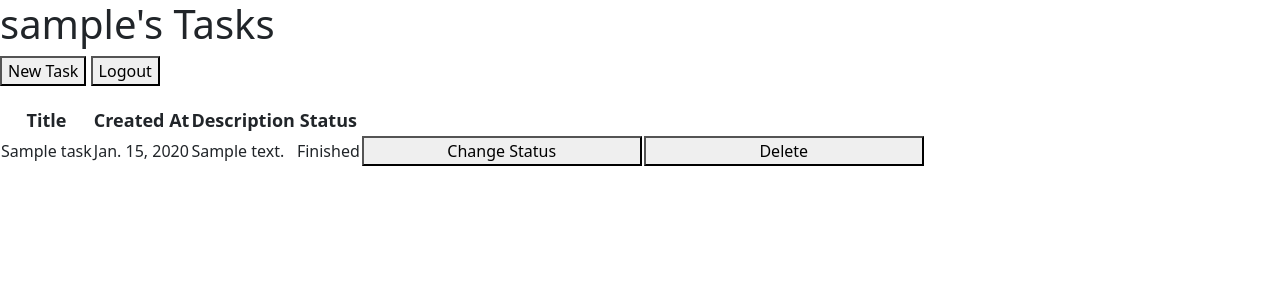
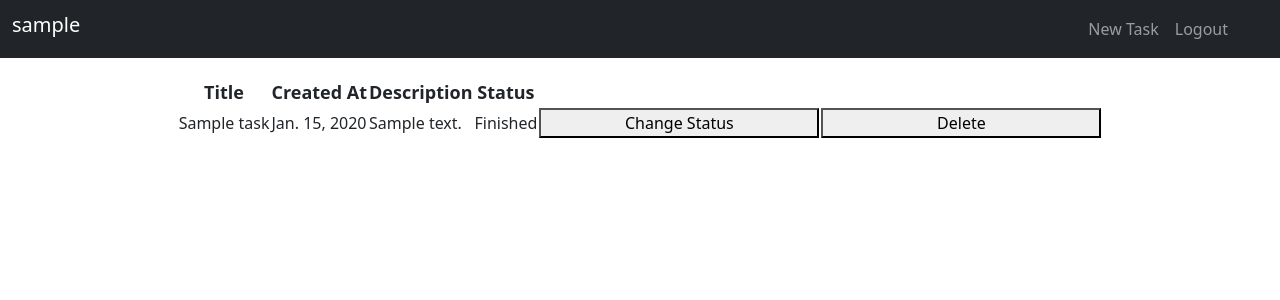
Before and after one commit to nayyara-airlangga/pbp-assignment, a Django app: page /todolist/ in a window 1280 px wide. Shown: the top 300 px of the page. Run offline with Django 4.2, Linux system fonts and the light colour scheme; a user stored in the database is signed in; tables that the repository leaves empty hold one stand-in row (values such as "Sample post").

Commit message:
Add navbar for todolist page

```diff
--- a/static/css/styles.css
+++ b/static/css/styles.css
@@ -1,3 +1,5 @@
+/* Base */
+
 .base {
   width: 100%;
   height: 100%;
@@ -15,6 +17,8 @@
   -ms-transform: translate(-50%, -50%);
   transform: translate(-50%, -50%);
 }
+
+/* Forms */
 
 .form-header {
   text-align: center;
@@ -54,3 +58,5 @@ form {
   min-width: 280px;
   max-width: 360px;
 }
+
+/* Todolist */
--- a/todolist/templates/todolist.html
+++ b/todolist/templates/todolist.html
@@ -6,9 +6,23 @@
 
 {% block content %}
 
-<h1>{{ user.username }}'s Tasks</h1>
-<a href="{% url 'todolist:create_task' %}"><button>New Task</button></a></td>
-<a href="{% url 'todolist:logout' %}"><button>Logout</button></a></td>
+<!-- Modification from the official bootstrap site -->
+<nav class="navbar navbar-expand-lg navbar-dark bg-dark">
+  <div class="container-fluid">
+    <h1 class="navbar-brand">{{ user.username }}</h1>
+     <button class="navbar-toggler" type="button" data-bs-toggle="collapse" data-bs-target="#navbar-content" aria-controls="navbar-content" aria-expanded="false" aria-label="Toggle navigation">
+      <span class="navbar-toggler-icon"></span>
+    </button>
+    <div class="justify-content-end collapse navbar-collapse" id="navbar-content">
+      <ul class="navbar-nav">
+        <a class="nav-item nav-link" href="{% url 'todolist:create_task' %}">New Task</a>
+        <a class="nav-item nav-link" href="{% url 'todolist:logout' %}">Logout</a>
+      <ul>
+    </div>
+  </div>
+</nav>
+
+<div class="base">
 
 <table style="margin-top: 20px; text-align: center;">
   <tr style="font-size: 18px;">
@@ -53,4 +67,6 @@
   </ul>
 {% endif %}
 
+</div>
+
 {% endblock content %}
```
